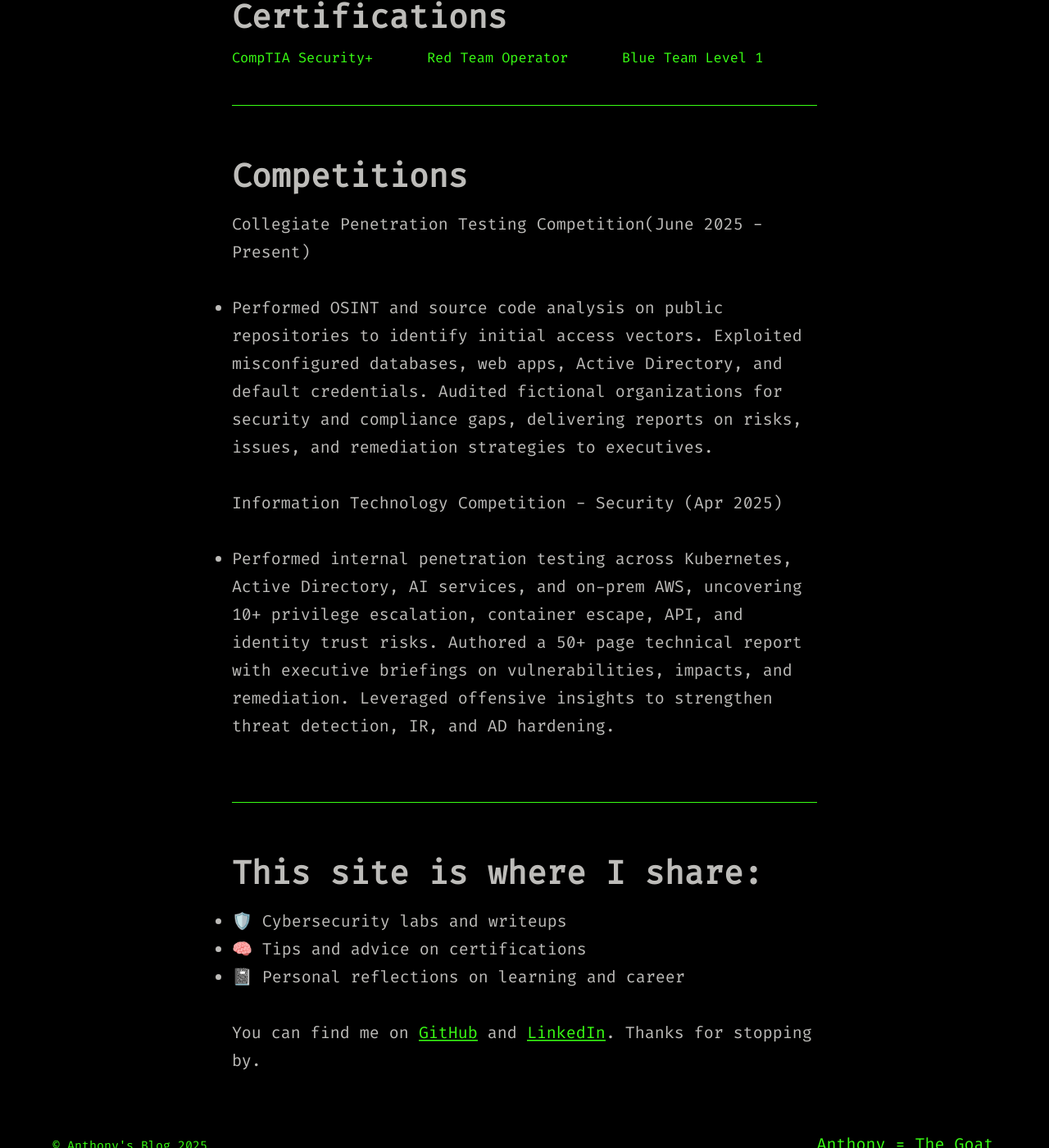
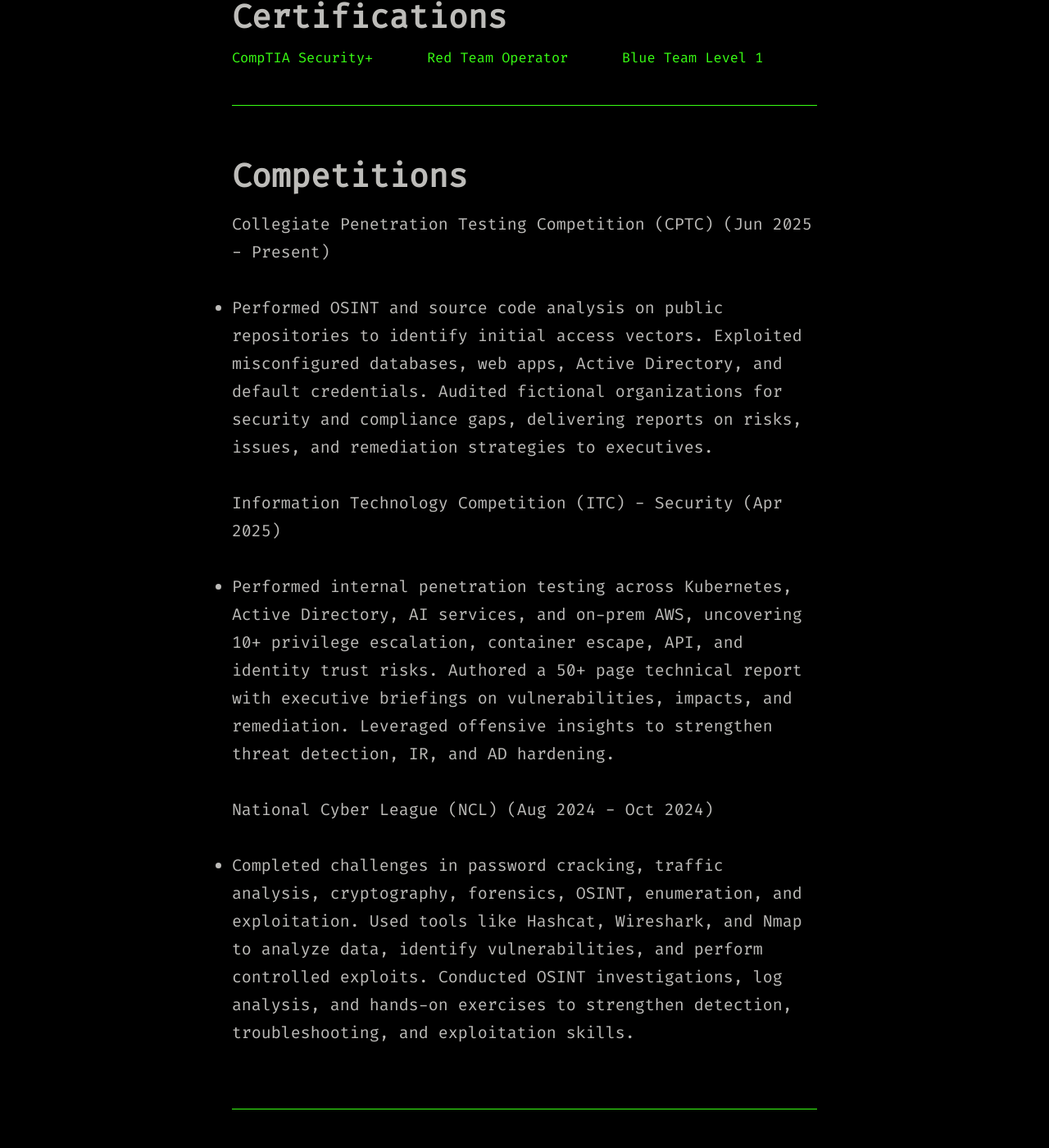
Before and after one commit to 4nthvny/4nthvny.github.io, a Jekyll site: the page built from aboutme.md, in a window 1280 px wide and 1400 px high, scrolled down 457 px. Shown: the whole window at 82% size. Built offline with Jekyll 4.4.1, drawn with Linux system fonts in a browser that asks for light colours.

Commit message:
Update aboutme.md

```diff
--- a/aboutme.md
+++ b/aboutme.md
@@ -12,11 +12,14 @@
 
 # Competitions
 
-Collegiate Penetration Testing Competition(June 2025 - Present)
+Collegiate Penetration Testing Competition (CPTC) (Jun 2025 - Present)
 - Performed OSINT and source code analysis on public repositories to identify initial access vectors. Exploited misconfigured databases, web apps, Active Directory, and default credentials. Audited fictional organizations for security and compliance gaps, delivering reports on risks, issues, and remediation strategies to executives.
 
-Information Technology Competition - Security (Apr 2025)
+Information Technology Competition (ITC) - Security (Apr 2025)
 - Performed internal penetration testing across Kubernetes, Active Directory, AI services, and on-prem AWS, uncovering 10+ privilege escalation, container escape, API, and identity trust risks. Authored a 50+ page technical report with executive briefings on vulnerabilities, impacts, and remediation. Leveraged offensive insights to strengthen threat detection, IR, and AD hardening.
+
+National Cyber League (NCL) (Aug 2024 - Oct 2024)
+- Completed challenges in password cracking, traffic analysis, cryptography, forensics, OSINT, enumeration, and exploitation. Used tools like Hashcat, Wireshark, and Nmap to analyze data, identify vulnerabilities, and perform controlled exploits. Conducted OSINT investigations, log analysis, and hands-on exercises to strengthen detection, troubleshooting, and exploitation skills.
 
 ---
 
```
